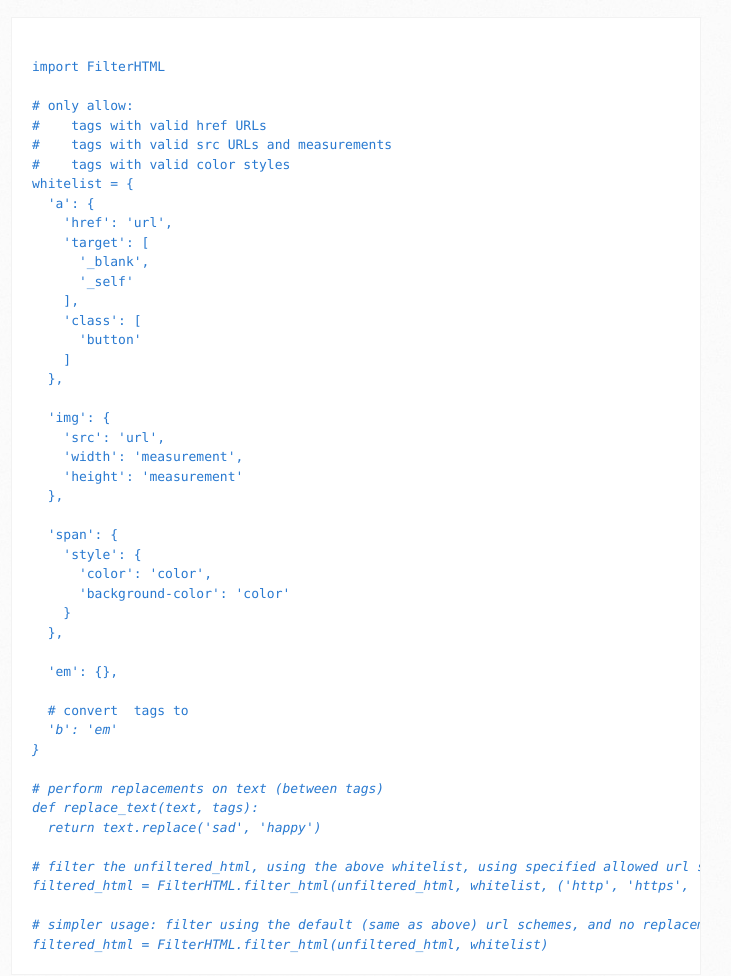
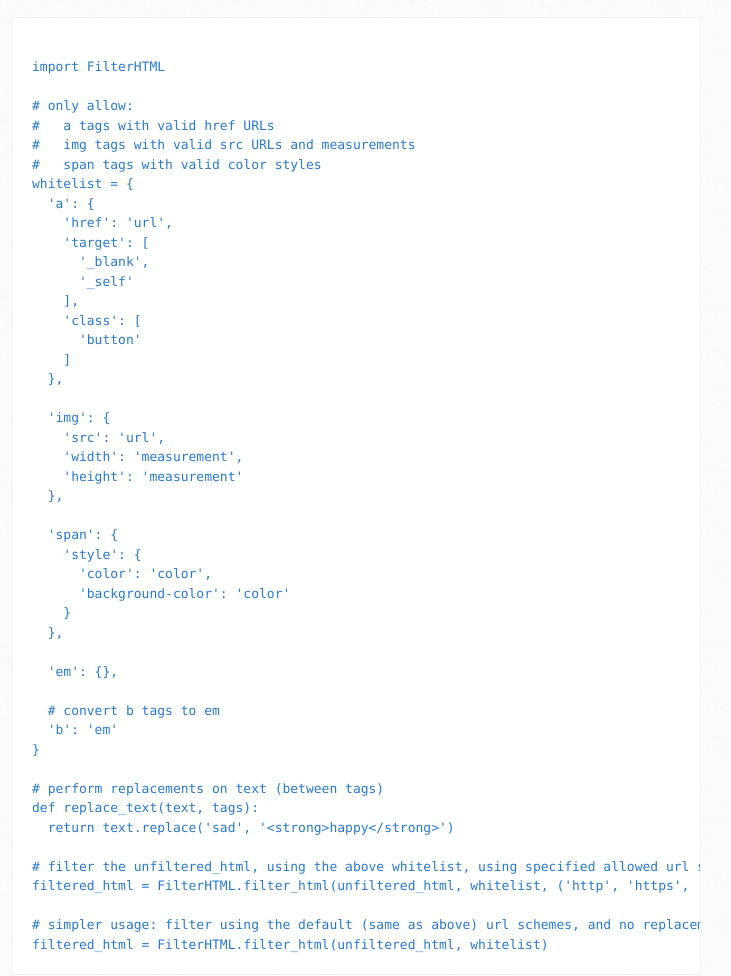
Before and after one commit to dcollien/FilterHTML, a website: page index.html in a window 1280 px wide. Shown: the part 852-1828 px from the top of the page, without its empty margins (159-890 px from the left). Drawn offline with Linux system fonts and the light colour scheme.

Commit message:
remove interfering html tags

```diff
--- a/index.html
+++ b/index.html
@@ -53,9 +53,9 @@
 import FilterHTML
 
 # only allow:
-#   <a> tags with valid href URLs
-#   <img> tags with valid src URLs and measurements
-#   <span> tags with valid color styles
+#   a tags with valid href URLs
+#   img tags with valid src URLs and measurements
+#   span tags with valid color styles
 whitelist = {
   'a': {
     'href': 'url',
@@ -83,13 +83,13 @@
 
   'em': {},
 
-  # convert <b> tags to <em>
+  # convert b tags to em
   'b': 'em'
 }
 
 # perform replacements on text (between tags)
 def replace_text(text, tags):
-  return text.replace('sad', '<strong>happy</strong>')
+  return text.replace('sad', '&lt;strong&gt;happy&lt;/strong&gt;')
 
 # filter the unfiltered_html, using the above whitelist, using specified allowed url schemes, and a text replacement function
 filtered_html = FilterHTML.filter_html(unfiltered_html, whitelist, ('http', 'https', 'mailto', 'ftp'), replace_text)
```
